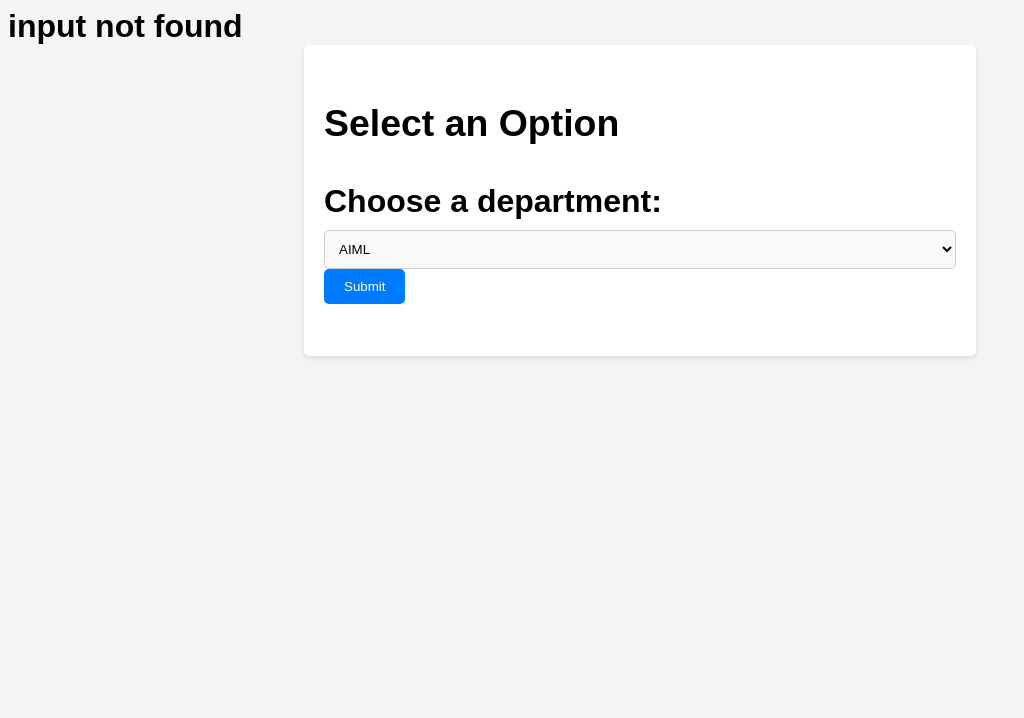
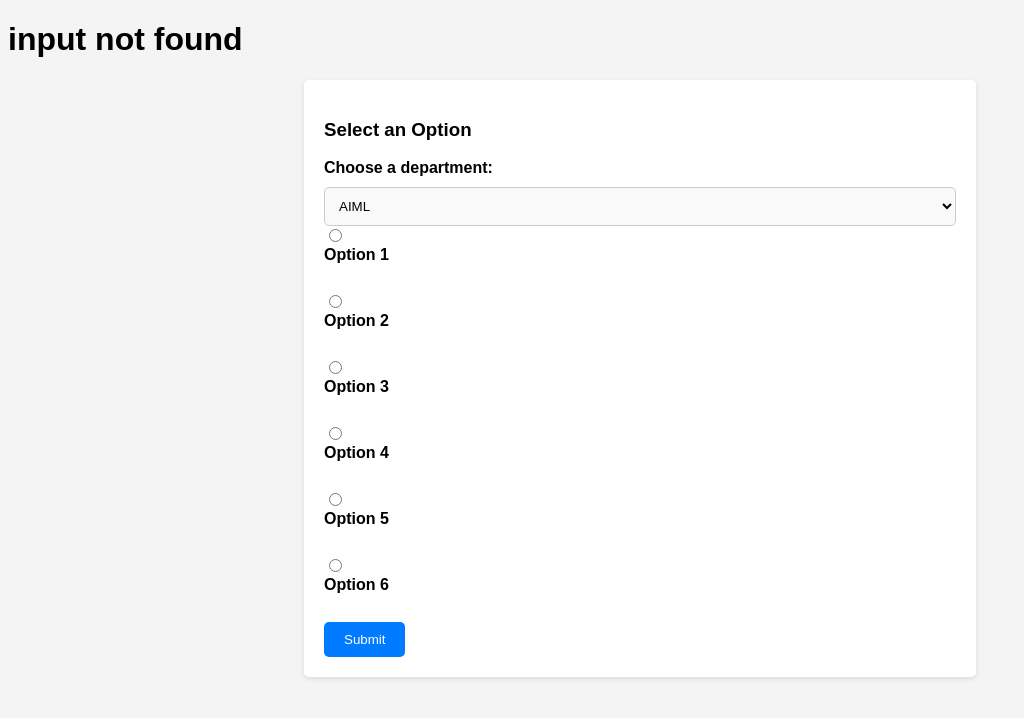
Before and after one commit to Srujan-rai/Research_paper_repository_management_system, a Flask app: page /user in a window 1280 px wide. Shown: the top 718 px of the page, without its empty margins (0-1024 px from the left). Run offline with Flask 3, Linux system fonts and the light colour scheme.

Commit message:
user update

```diff
--- a/Templates/user.html
+++ b/Templates/user.html
@@ -1,5 +1,4 @@
-<!DOCTYPE>
-
+<!DOCTYPE html>
 <html>
 <head>
     <meta charset="utf-8">
@@ -10,10 +9,10 @@
     <link rel="stylesheet" href="{{url_for('static',filename='CSS/user.css')}}">
 </head>
 <body>
-        <h1>{{content}}
+    <h1>{{content}}</h1>
     <div class="container">
         <h3>Select an Option</h3>
-                <form action="/user" method="POST">
+        <form id="optionForm" action="/user" method="POST">
             <div class="form-group">
                 <label for="options">Choose a department:</label>
                 <select id="options" name="selected_option">
@@ -22,14 +21,59 @@
                     <option value="ISE">ISE</option>
                     <option value="EC">EC</option>
                     <option value="MECH">MECH</option>
+                </select>
+                <input type="radio" id="option1" name="radio1" value="Option 1">
+                <label for="option1">Option 1</label><br>
 
-                    </select>
+                <input type="radio" id="option2" name="radio2" value="Option 2">
+                <label for="option2">Option 2</label><br>
+
+                <input type="radio" id="option3" name="radio3" value="Option 3">
+                <label for="option3">Option 3</label><br>
+
+                <input type="radio" id="option4" name="radio4" value="Option 4">
+                <label for="option4">Option 4</label><br>
+
+                <input type="radio" id="option5" name="radio5" value="Option 5">
+                <label for="option5">Option 5</label><br>
+
+                <input type="radio" id="option6" name="radio6" value="Option 6">
+                <label for="option6">Option 6</label><br>
             </div>
-                  <button type="submit">Submit</button>
+            <button type="button" onclick="submitForm()">Submit</button>
         </form>
     </div>
     <h1>{{message}}</h1>
 
+    <script>
+        function submitForm() {
+            var selectedOption = document.getElementById("options").value;
+            var radioValue = '';
 
+            if (document.getElementById("option1").checked) {
+                radioValue = document.getElementById("option1").value;
+            } else if (document.getElementById("option2").checked) {
+                radioValue = document.getElementById("option2").value;
+            } else if (document.getElementById("option3").checked) {
+                radioValue = document.getElementById("option3").value;
+            } else if (document.getElementById("option4").checked) {
+                radioValue = document.getElementById("option4").value;
+            } else if (document.getElementById("option5").checked) {
+                radioValue = document.getElementById("option5").value;
+            } else if (document.getElementById("option6").checked) {
+                radioValue = document.getElementById("option6").value;
+            }
+
+            var hiddenInput = document.createElement("input");
+            hiddenInput.setAttribute("type", "hidden");
+            hiddenInput.setAttribute("name", "radio_value");
+            hiddenInput.setAttribute("value", radioValue);
+
+            document.getElementById("optionForm").appendChild(hiddenInput);
+
+
+            document.getElementById("optionForm").submit();
+        }
+    </script>
 </body>
 </html>
--- a/main.py
+++ b/main.py
@@ -79,9 +79,16 @@ def admin():
 def user():
     if request.method =="POST":
         department=request.form["selected_option"]
-        cursor.execute("")
-        print(department)
+
+        option_1 = request.form.get("radio1")
+        option_2 = request.form.get("radio2")
+        option_3 = request.form.get("radio3")
+        option_4 = request.form.get("radio4")
+        option_5 = request.form.get("radio5")
+        option_6 = request.form.get("radio6")
+        print(option_1,option_2,option_3,option_4,option_5,option_6)
         return render_template("user.html",content=department)
+
     else:
         return render_template("user.html",content='input not found')
 
```
Lines whose indentation alone changed are shown as unchanged.
